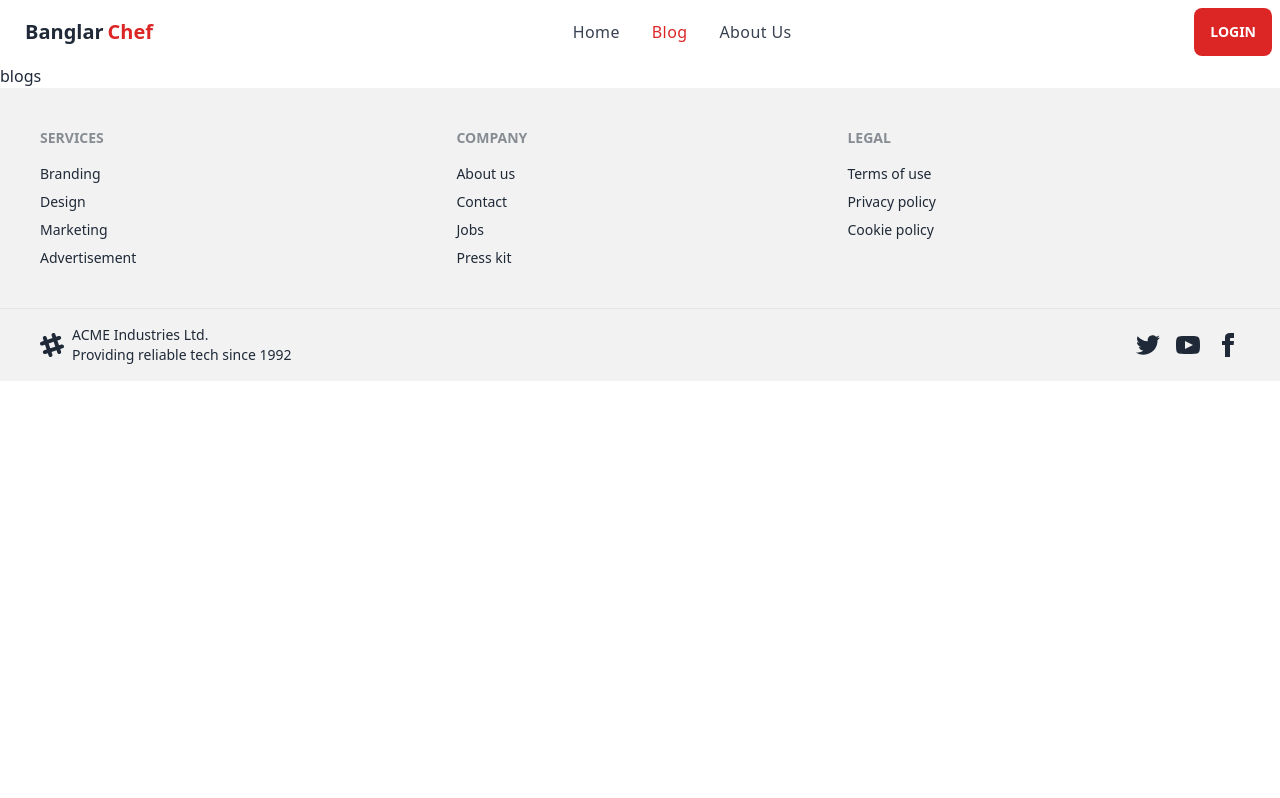
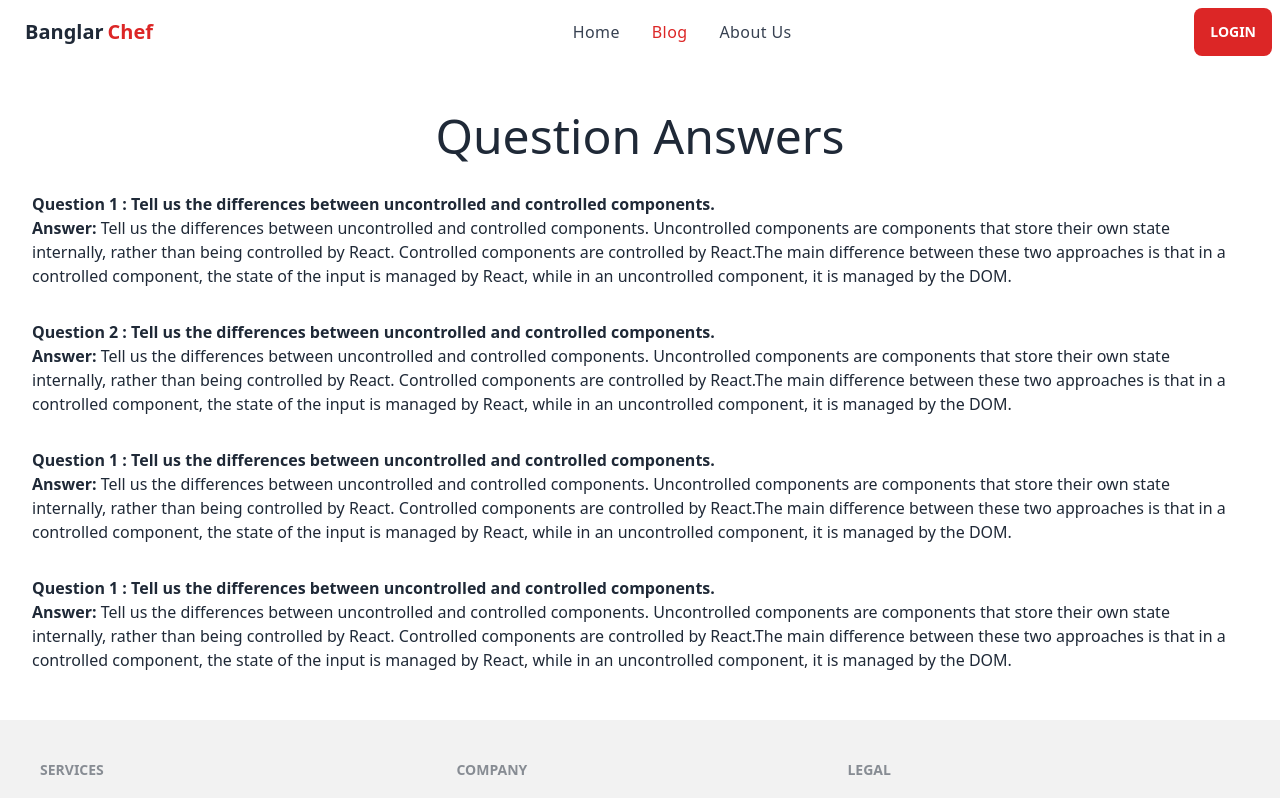
Before and after one commit to riaz9191/banglar_chef, a React (Vite) app: page /blog in a window 1280 px wide. Shown: the top 798 px of the page. Built offline with nearby package versions, Linux system fonts and the light colour scheme; no server answers.

Commit message:
display name and photo done

```diff
--- a/package.json
+++ b/package.json
@@ -17,6 +17,7 @@
     "react": "^18.2.0",
     "react-dom": "^18.2.0",
     "react-icons": "^4.8.0",
+    "react-lazy-load": "^4.0.1",
     "react-router-dom": "^6.11.0",
     "react-slick": "^0.29.0",
     "react-toastify": "^9.1.2",
--- a/src/Pages/Blog.jsx
+++ b/src/Pages/Blog.jsx
@@ -1,12 +1,76 @@
 /* eslint-disable no-unused-vars */
-import React from 'react';
+import React from "react";
 
 const Blog = () => {
-    return (
-        <div>
-            blogs
-        </div>
-    );
+  return (
+    <div className="my-container">
+      <h4 className="text-5xl text-center">Question Answers</h4>
+      <div>
+        <h1 className="mt-8 font-bold">
+          Question 1 : Tell us the differences between uncontrolled and
+          controlled components.
+        </h1>
+        <p>
+          <strong> Answer: </strong>
+          Tell us the differences between uncontrolled and controlled
+          components. Uncontrolled components are components that store their
+          own state internally, rather than being controlled by React.
+          Controlled components are controlled by React.The main difference
+          between these two approaches is that in a controlled component, the
+          state of the input is managed by React, while in an uncontrolled
+          component, it is managed by the DOM.
+        </p>
+      </div>
+      <div>
+        <h1 className="mt-8 font-bold">
+          Question 2 : Tell us the differences between uncontrolled and
+          controlled components.
+        </h1>
+        <p>
+          <strong> Answer: </strong>
+          Tell us the differences between uncontrolled and controlled
+          components. Uncontrolled components are components that store their
+          own state internally, rather than being controlled by React.
+          Controlled components are controlled by React.The main difference
+          between these two approaches is that in a controlled component, the
+          state of the input is managed by React, while in an uncontrolled
+          component, it is managed by the DOM.
+        </p>
+      </div>
+      <div>
+        <h1 className="mt-8 font-bold">
+          Question 1 : Tell us the differences between uncontrolled and
+          controlled components.
+        </h1>
+        <p>
+          <strong> Answer: </strong>
+          Tell us the differences between uncontrolled and controlled
+          components. Uncontrolled components are components that store their
+          own state internally, rather than being controlled by React.
+          Controlled components are controlled by React.The main difference
+          between these two approaches is that in a controlled component, the
+          state of the input is managed by React, while in an uncontrolled
+          component, it is managed by the DOM.
+        </p>
+      </div>
+      <div>
+        <h1 className="mt-8 font-bold">
+          Question 1 : Tell us the differences between uncontrolled and
+          controlled components.
+        </h1>
+        <p>
+          <strong> Answer: </strong>
+          Tell us the differences between uncontrolled and controlled
+          components. Uncontrolled components are components that store their
+          own state internally, rather than being controlled by React.
+          Controlled components are controlled by React.The main difference
+          between these two approaches is that in a controlled component, the
+          state of the input is managed by React, while in an uncontrolled
+          component, it is managed by the DOM.
+        </p>
+      </div>
+    </div>
+  );
 };
 
 export default Blog;
--- a/src/Pages/ChefSection/ChefSingleData.jsx
+++ b/src/Pages/ChefSection/ChefSingleData.jsx
@@ -1,22 +1,33 @@
 import React from "react";
 import { Link } from "react-router-dom";
+import LazyLoad from "react-lazy-load";
 
-const ChefSingleData = ({id, chefName, chefPicture, yearsOfExperience, numberOfRecipes, likes }) => {
+const ChefSingleData = ({
+  id,
+  chefName,
+  chefPicture,
+  yearsOfExperience,
+  numberOfRecipes,
+  likes,
+}) => {
   return (
     <div>
       <div className="card card-compact w-96 bg-base-100 shadow-xl">
         <figure>
-          <img src={chefPicture} style={{width:'350px'}} alt={chefName} />
+          <LazyLoad height={200} once>
+            <img src={chefPicture} style={{ width: "350px" }} alt={chefName} />
+          </LazyLoad>
         </figure>
+
         <div className="card-body text-center">
           <h2 className="card-title justify-center">{chefName}</h2>
           <p>Years of Experience: {yearsOfExperience}</p>
           <p>Number of Recipes: {numberOfRecipes}</p>
           <p>Likes: {likes}</p>
           <div className="card-actions justify-center">
-           <Link to={`/chefRes/${id}`}>
-           <button className="btn btnz">View Recipe</button>
-           </Link>
+            <Link to={`/chefRes/${id}`}>
+              <button className="btn btnz">View Recipe</button>
+            </Link>
           </div>
         </div>
       </div>
--- a/src/Pages/Home.jsx
+++ b/src/Pages/Home.jsx
@@ -3,6 +3,7 @@ import React from "react";
 import ChefAllData from "./ChefSection/ChefAllData";
 import ExclusiveServices from "./ExclusiveServices/ExclusiveServices";
 import AlsoView from "./AlsoView";
+import { Link } from "react-router-dom";
 
 const Home = () => {
   return (
@@ -22,7 +23,7 @@ const Home = () => {
               excepturi exercitationem quasi. In deleniti eaque aut repudiandae
               et a id nisi.
             </p>
-            <button className="btn btn-primary">Register Here</button>
+            <Link to='/register'><button className="btn btn-primary">Register Here</button></Link>
           </div>
         </div>
       </div>
--- a/src/Pages/Shared/ErrorPage.jsx
+++ b/src/Pages/Shared/ErrorPage.jsx
@@ -9,7 +9,7 @@ const ErrorPage = () => {
       <p className="text-gray-500 text-xl">
         The page you're looking for does not exist.
       </p>
-      <Link></Link>
+      <Link className="btn mt-5" to='/'>Back to Home Page</Link>
     </div>
   );
 };
--- a/src/Pages/Shared/Navbar.jsx
+++ b/src/Pages/Shared/Navbar.jsx
@@ -6,7 +6,8 @@ import { AuthContext } from "../../provider/AuthProvider";
 const Navbar = () => {
 
   const {user,logOut} = useContext(AuthContext)
-  console.log(user?.email)
+  console.log(user?.photoURL)
+  // console.log(user?.email)
 
   const handleLogout = () => {
     logOut()
@@ -53,11 +54,11 @@ const Navbar = () => {
          { user && <div className="dropdown dropdown-end">
             <label tabIndex={0} className="btn btn-ghost btn-circle avatar">
               <div className="w-10 rounded-full">
-                <img src="https://images.pexels.com/photos/2379004/pexels-photo-2379004.jpeg?cs=srgb&dl=pexels-italo-melo-2379004.jpg&fm=jpg" />
+                <img src={user.photoURL} />
               </div>
             </label>
           </div>}
-          {user?.email ? <div>
+          {user?.email || user?.photoURL ? <div>
             <Link to='/'><button onClick={handleLogout} className="btn btnz ">Logout</button></Link>
           </div> :
           <div>
--- a/src/Pages/Shared/Register.jsx
+++ b/src/Pages/Shared/Register.jsx
@@ -1,31 +1,41 @@
 import React, { useContext, useState } from "react";
-import { Link } from "react-router-dom";
+import { Link, useLocation, useNavigate } from "react-router-dom";
 import { AuthContext } from "../../provider/AuthProvider";
-import { AiFillWarning } from "react-icons/ai";
 
 const Register = () => {
-  const { registerUser } = useContext(AuthContext);
+  const { registerUser, updateData } = useContext(AuthContext);
+  const location = useLocation();
+  const from = location.state?.from?.pathname || '/'
+
+  const navigate = useNavigate();
   const [err, setErr] = useState("");
+  const [success, setSuccess] = useState("");
   const handleRegister = (event) => {
     event.preventDefault();
 
     const form = event.target;
     const name = form.name.value;
+    const photo = form.photo.value;
     const email = form.email.value;
     const password = form.password.value;
-    console.log(name, email, password);
+    console.log(name, photo, email, password);
     if (password.length < 6) {
       // console.log('pass need 6')
       setErr("Passwords must be at least 6 characters");
     } else {
       setErr("");
     }
-    if ((name,email, password)) {
-      registerUser( email, password)
+    if ((name, email, password)) {
+      registerUser(email, password)
         .then((res) => {
           // Signed in
           const user = res.user;
           console.log(user);
+          updateData(name, photo)
+
+            form.reset();
+            setSuccess('Successfully Profile Created')
+            navigate(from)
           // ...
         })
         .catch((error) => {
@@ -39,7 +49,7 @@ const Register = () => {
       <div className="min-h-screen bg-base-200">
         <div className="hero-content flex-col ">
           <div className="text-center ">
-            <h1 className="text-5xl font-bold mb-4 mt-8">Login now!</h1>
+            <h1 className="text-5xl font-bold mb-4 mt-8">Register!</h1>
           </div>
           <div className="card flex-shrink-0 w-full max-w-sm shadow-2xl bg-base-100">
             <form onSubmit={handleRegister} className="card-body">
@@ -51,6 +61,17 @@ const Register = () => {
                   type="text"
                   placeholder="name"
                   name="name"
+                  className="input input-bordered"
+                />
+              </div>
+              <div className="form-control">
+                <label className="label">
+                  <span className="label-text">Photo</span>
+                </label>
+                <input
+                  type="text"
+                  placeholder="photo"
+                  name="photo"
                   className="input input-bordered"
                 />
               </div>
@@ -86,6 +107,7 @@ const Register = () => {
               <p className="text-red-500 ps-3 flex items-center">
                 {" "}
                 <small className="ps-1"> {err}</small>
+                <small className="ps-1"> {success}</small>
               </p>
               <div className="form-control mt-6">
                 <button className="btn btn-primary">Register</button>
--- a/src/firebas/firebase.config.js
+++ b/src/firebas/firebase.config.js
@@ -4,7 +4,7 @@ import { initializeApp } from "firebase/app";
 // https://firebase.google.com/docs/web/setup#available-libraries
 
 // Your web app's Firebase configuration
-console.log("env",import.meta.env.VITE_apikey)
+console.log("env",import.meta.env.VITE_APIKEY)
 const firebaseConfig = {
   apiKey: import.meta.env.VITE_APIKEY,
   authDomain: import.meta.env.VITE_AUTHDOMAIN,
--- a/src/provider/AuthProvider.jsx
+++ b/src/provider/AuthProvider.jsx
@@ -6,6 +6,7 @@ import {
   onAuthStateChanged,
   signInWithEmailAndPassword,
   signOut,
+  updateProfile,
 } from "firebase/auth";
 import app from "../firebas/firebase.config";
 
@@ -30,6 +31,12 @@ const AuthProvider = ({ children }) => {
     setLoading(true);
     return signOut(auth);
   };
+  const updateData = ( name, photo) => {
+    updateProfile(auth.currentUser, {
+      displayName: name,
+      photoURL: photo,
+    });
+  };
 
   useEffect(() => {
     const unSubscribe = onAuthStateChanged(auth, (loggedInUser) => {
@@ -46,7 +53,8 @@ const AuthProvider = ({ children }) => {
     registerUser,
     logOut,
     loginUser,
-    loading
+    loading,
+    updateData
   };
   return (
     <AuthContext.Provider value={authInfo}>{children}</AuthContext.Provider>
```
Also changed, not shown: 1 other file (tests, documents, lock files or other folders).
